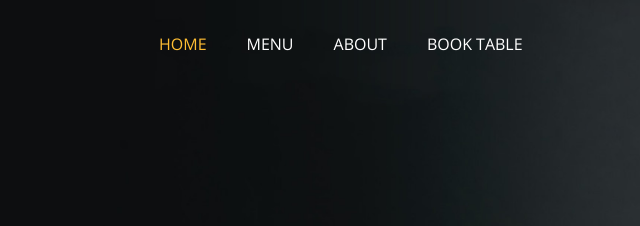
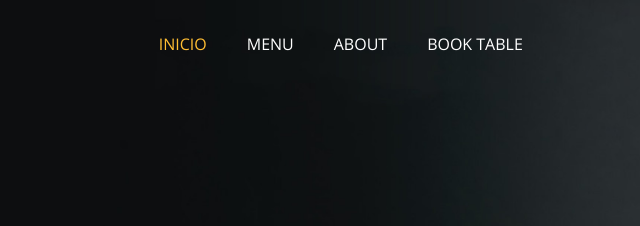
Before and after one commit to Patto63/PracticaDAS, a plain HTML site: page index.html in a window 1280 px wide. Shown: the top 226 px of the page, 295-935 px from the left. Drawn offline with nearby package versions, Linux system fonts and the light colour scheme; some packages are replaced by stand-ins of ours.

Commit message:
Se cambia el home por Inicio

```diff
--- a/index.html
+++ b/index.html
@@ -55,7 +55,7 @@
           <div class="collapse navbar-collapse" id="navbarSupportedContent">
             <ul class="navbar-nav  mx-auto ">
               <li class="nav-item active">
-                <a class="nav-link" href="index.html">Home <span class="sr-only">(current)</span></a>
+                <a class="nav-link" href="index.html">Inicio <span class="sr-only">(current)</span></a>
               </li>
               <li class="nav-item">
                 <a class="nav-link" href="menu.html">Menu</a>
```
